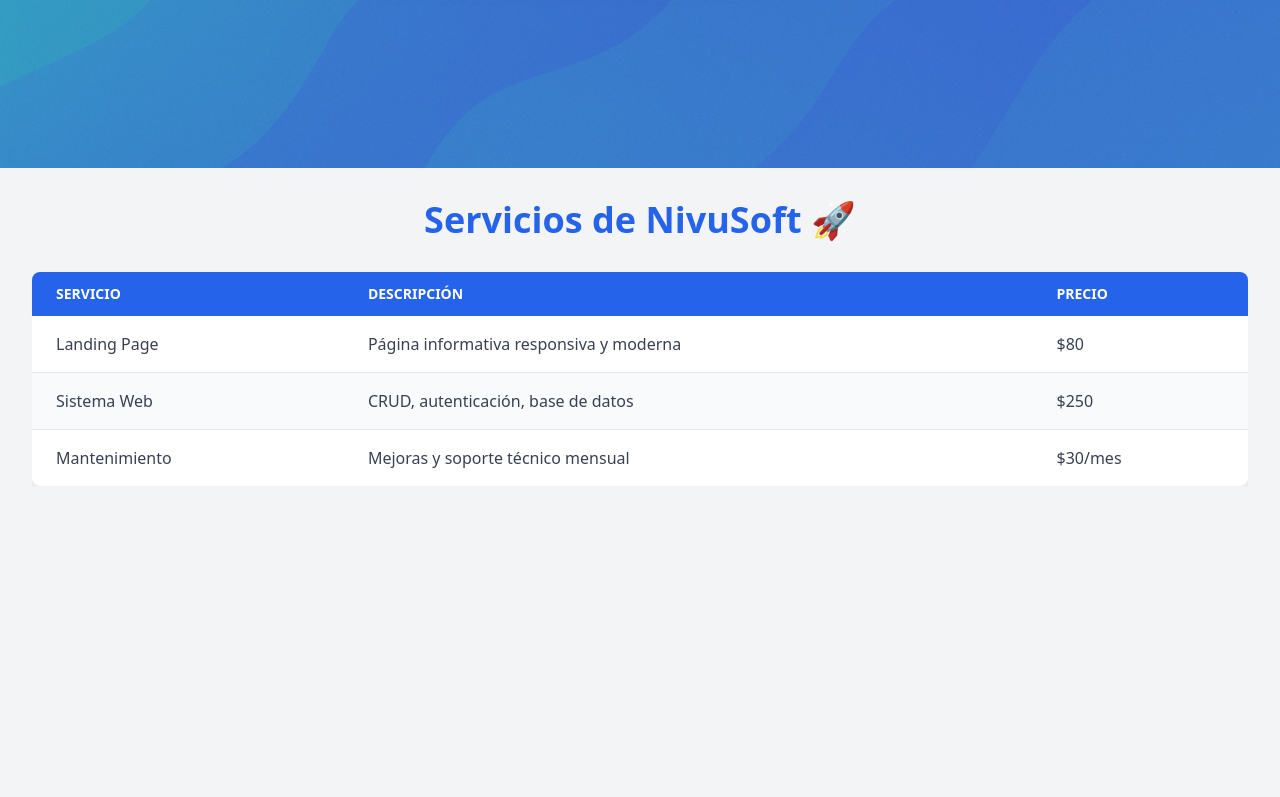
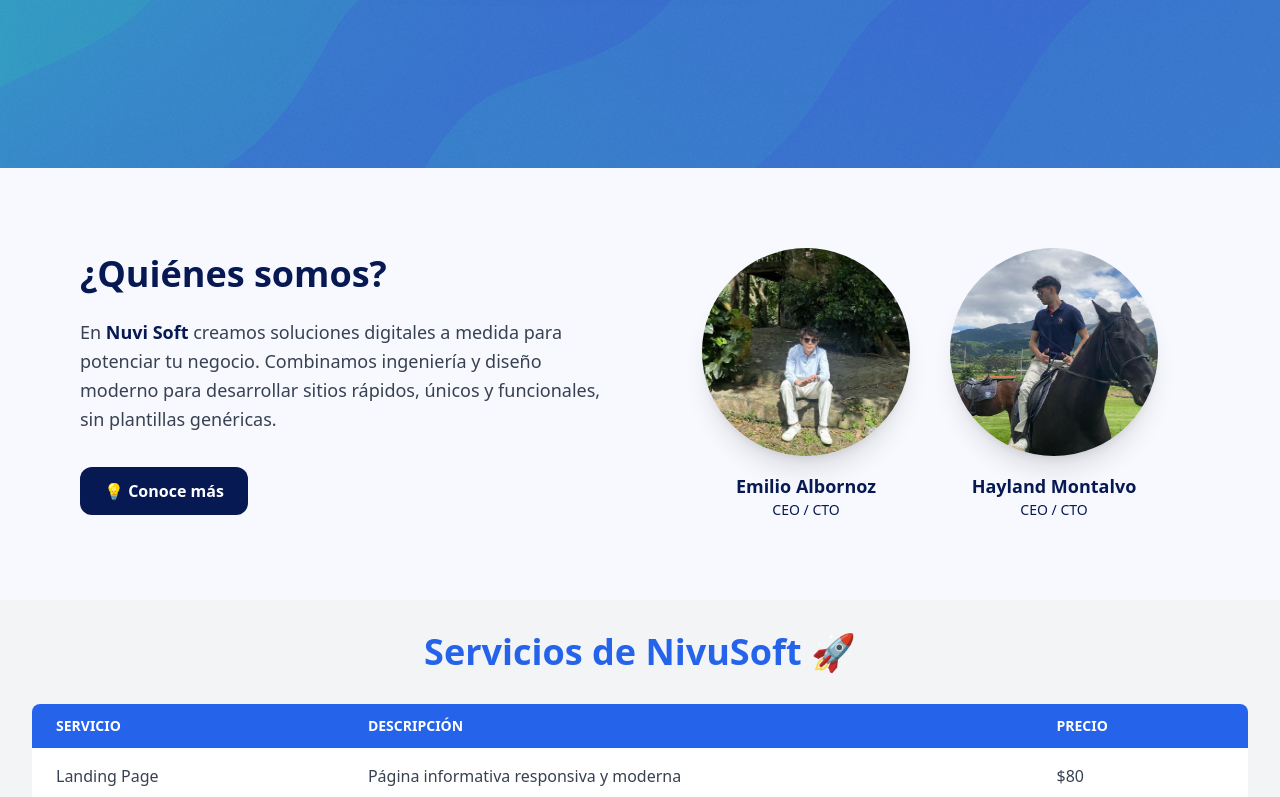
Before and after one commit to hsmg777/nivu_page, a React (Vite) app in the folder nivu_soft/: page / in a window 1280 px wide. Shown: the part 592-1389 px from the top of the page. Built offline with nearby package versions, Linux system fonts and the light colour scheme.

Commit message:
about component done

```diff
--- a/nivu_soft/src/Pages/Main.jsx
+++ b/nivu_soft/src/Pages/Main.jsx
@@ -1,11 +1,13 @@
 import Navbar from "../components/Navbar";
-import Hero from "../components/Hero"; // Asegúrate de que el path sea correcto
+import Hero from "../components/Hero";
+import About from "../components/About";
 
 function Main() {
   return (
     <>
       <Navbar />
-      <Hero /> {/* Sección Hero destacada */}
+      <Hero />
+      <About/>
 
       <div className="min-h-screen bg-gray-100 p-8">
         <h1 className="text-4xl font-extrabold text-center text-blue-600 mb-8">
--- a/nivu_soft/src/components/About.jsx
+++ b/nivu_soft/src/components/About.jsx
@@ -0,0 +1,46 @@
+import React from "react";
+
+export default function About() {
+  return (
+    <section className="flex flex-wrap items-center justify-between px-6 md:px-20 py-20 bg-[#f8f9ff] gap-10">
+
+      <div className="flex-1 max-w-xl">
+        <h2 className="text-4xl font-extrabold text-[#071952] mb-6">
+          ¿Quiénes somos?
+        </h2>
+        <p className="text-lg text-gray-700 leading-relaxed mb-8">
+          En <strong className="text-[#071952]">Nuvi Soft</strong> creamos soluciones digitales a medida
+          para potenciar tu negocio. Combinamos ingeniería y diseño
+          moderno para desarrollar sitios rápidos, únicos y funcionales, sin
+          plantillas genéricas.
+        </p>
+        <button className="bg-[#071952] text-white py-3 px-6 rounded-xl font-semibold text-base hover:bg-[#19376d] transition duration-300">
+          💡 Conoce más
+        </button>
+      </div>
+
+        <div className="flex-1 flex justify-center gap-10 mt-10 md:mt-0">
+        <div className="text-center">
+            <img
+            src="/images/emilio.png"
+            alt="Emilio Albornoz"
+            className="w-52 h-52 rounded-full mx-auto shadow-xl object-cover"
+            />
+            <h3 className="text-lg font-semibold text-[#071952] mt-4">Emilio Albornoz</h3>
+            <p className="text-sm text-[#071952]">CEO / CTO</p>
+        </div>
+
+        <div className="text-center">
+            <img
+            src="/images/hsmg.png"
+            alt="Hayland Montalvo"
+            className="w-52 h-52 rounded-full mx-auto shadow-xl object-cover"
+            />
+            <h3 className="text-lg font-semibold text-[#071952] mt-4">Hayland Montalvo</h3>
+            <p className="text-sm text-[#071952]">CEO / CTO</p>
+        </div>
+        </div>
+
+    </section>
+  );
+}
```
Also changed, not shown: nivu_soft/public/images/emilio.png (added), nivu_soft/public/images/hsmg.png (added).
